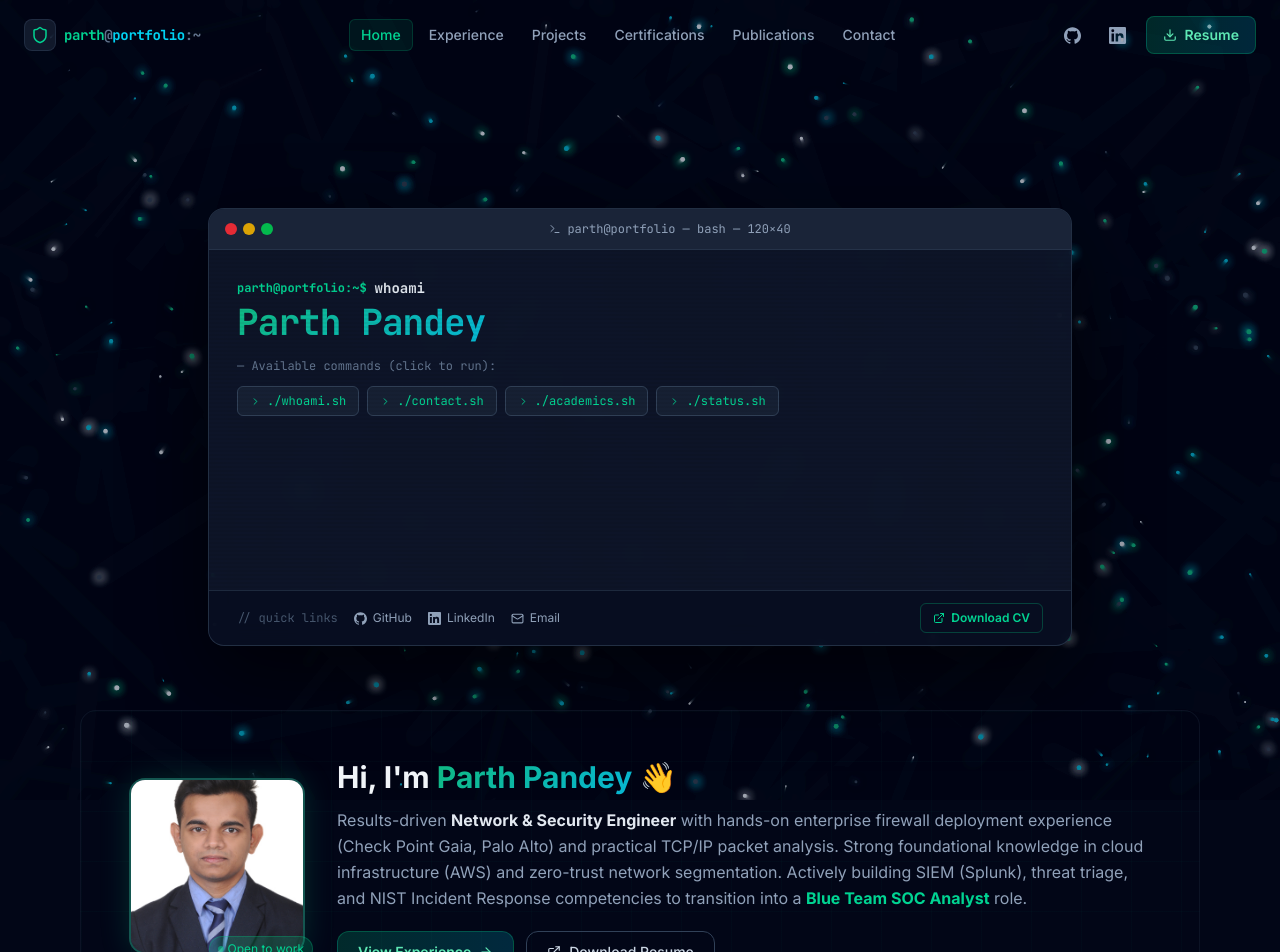
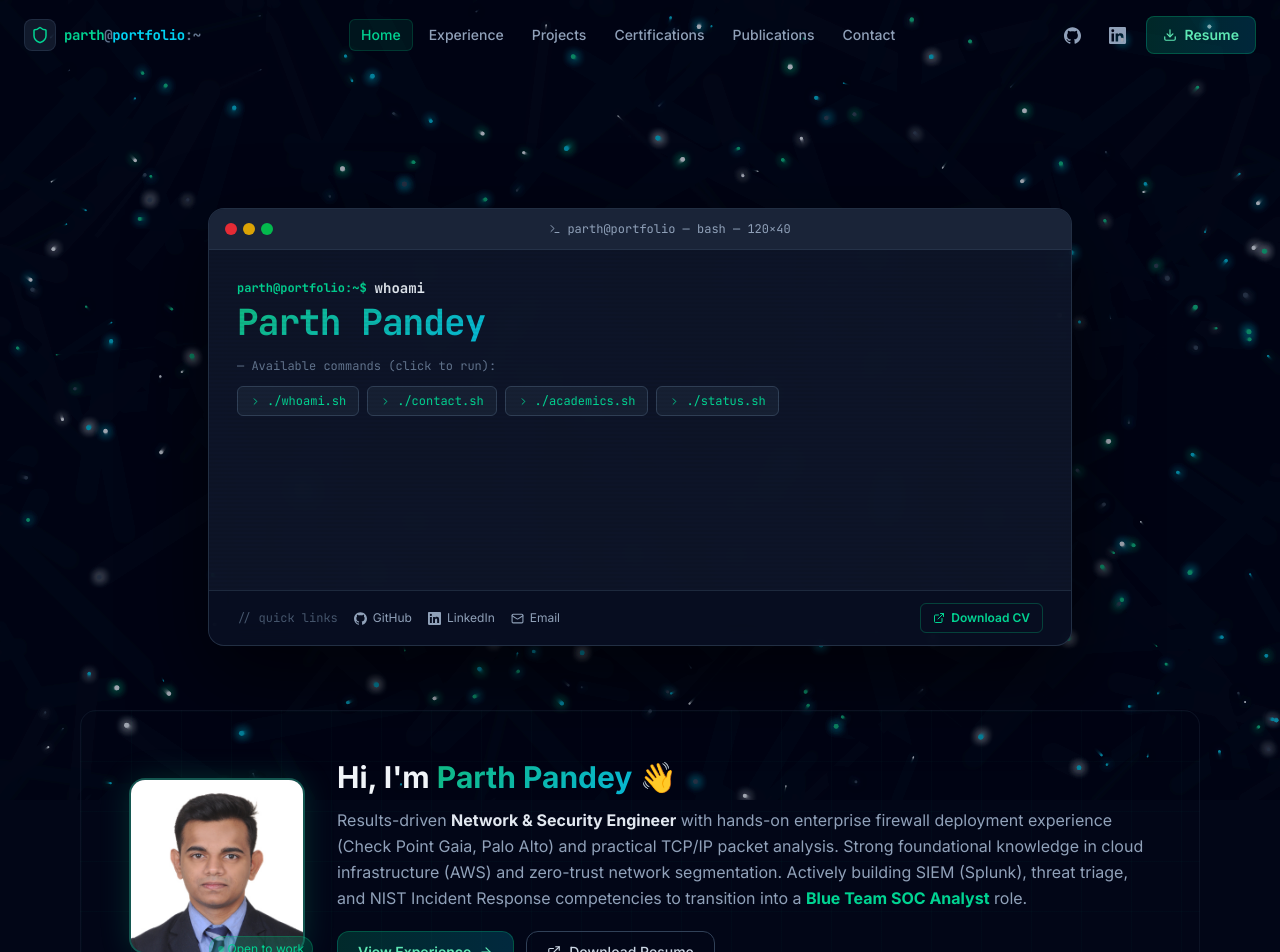
Before and after one commit to ParthPandey25/portfolio, a Next.js app: page / in a window 1280 px wide. Shown: the top 952 px of the page. Built offline with nearby package versions, Linux system fonts and the light colour scheme.

Commit message:
fix: adjust profile image object positioning

```diff
--- a/src/components/AboutSection.jsx
+++ b/src/components/AboutSection.jsx
@@ -22,7 +22,7 @@
                 alt="Parth Pandey"
                 width={176}
                 height={176}
-                className="object-cover w-full h-full"
+                className="object-cover object-top w-full h-full"
                 onError={() => setImgError(true)}
                 priority
               />
```
